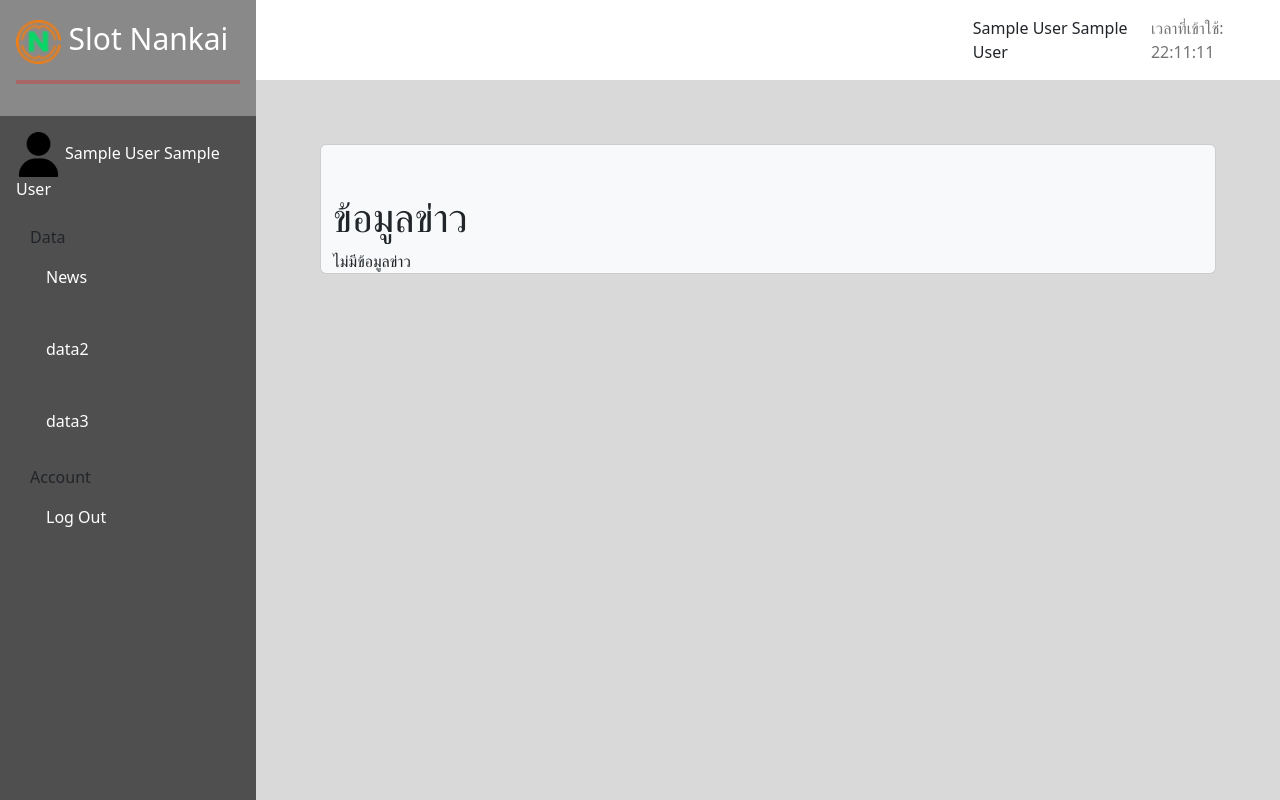
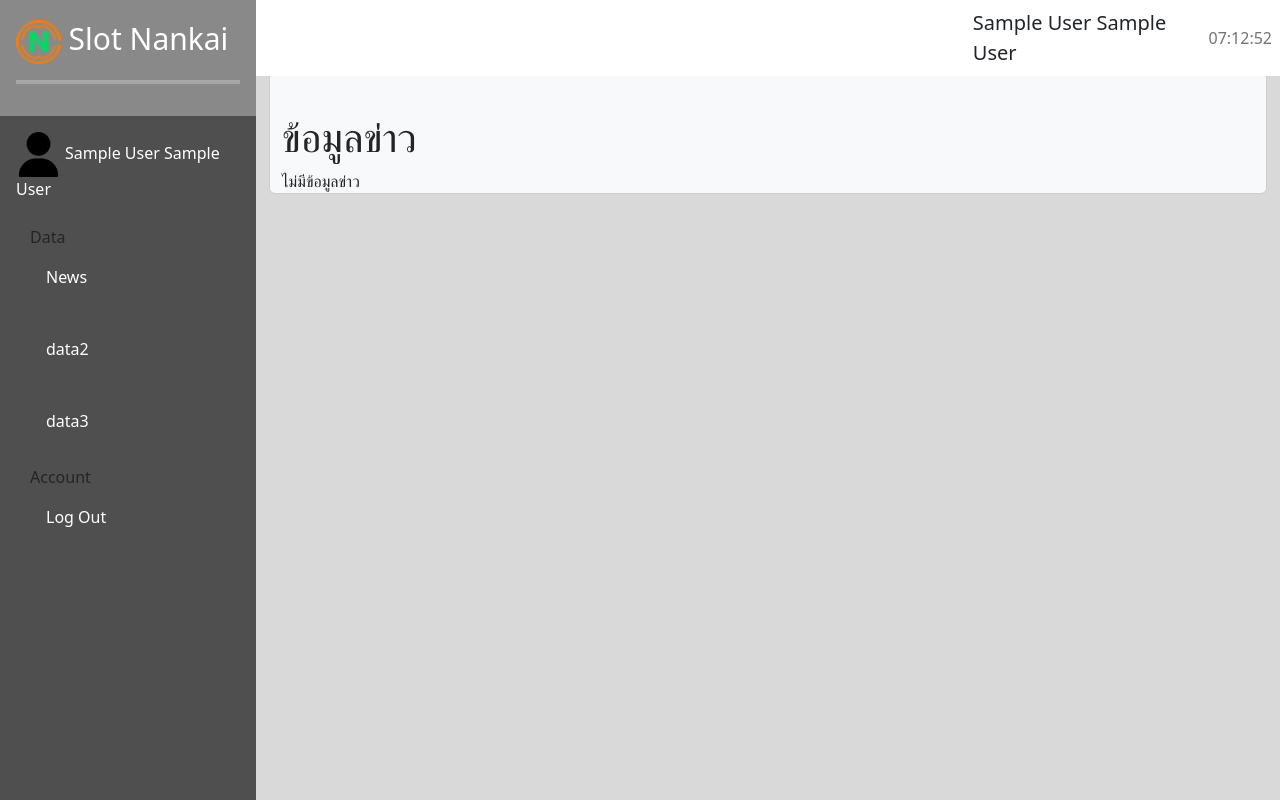
Before and after one commit to Tanakorn1/SNK_Project, a PHP site: page /index.php?page=home in a window 1280 px wide. Run offline with PHP 8.4, Linux system fonts and the light colour scheme; the visitor is signed in with stand-in values (Sample User, id 1); data that the repository does not hold is empty; some libraries are stand-ins or nearby versions.

Commit message:
fix navbar

```diff
--- a/component/navbar.php
+++ b/component/navbar.php
@@ -25,17 +25,12 @@
             <hr class="horizontal-line">
         </a>
 
-        <!-- <div class="sidebar_a"> -->
-
         <div class="info">
             <a class="d-block">
                 <img src="./public/img/user.png" alt="" style="width: 20%;" class="brand-image img-circle elevation-3">
                 <?php echo $fname.' '.$lname ?> </a>
         </div>
-        <!-- <div class="user-panel mt-3 pb-3 mb-3 d-flex">
 
-        </div> -->
-        <!-- </div> -->
 
 
             <nav class="mt-2">
@@ -53,7 +48,7 @@
                             <p>data2</p>
                         </a>
                     </li>
-                <!-- <li class="nav-header">ข้อมูลข่าว</li> -->
+
                     <li class="nav-item">
                         <a href="../newsfeed/newsfeed.php" class="nav-link">
                             <i class="nav-icon fas fa-user-cog"></i>
@@ -75,16 +70,16 @@
 
 
     <div id="content">
-        <nav class="main-header navbar navbar-expand navbar-white navbar-light">
+        <nav class="main-header navbar navbar-expand  navbar-light">
             <ul class="navbar-nav" style="padding-left: 70%;">
                 <li class="nav-item">
-                    <a><?php echo $fname, " ", $lname; ?></a>
+                    <a style="font-size: 20px;" ><?php echo $fname, " ", $lname; ?></a>
                 </li>
             </ul>
 
             <ul class="navbar-nav ml-auto ">
                 <li class="nav-item d-md-block d-none">
-                    <a class="nav-link" id="elapsed-time"></a>
+                    <a class="nav-link" id="realtime-clock"></a>
                 </li>
             </ul>
         </nav>
@@ -100,34 +95,12 @@
             const hours = currentTime.getHours().toString().padStart(2, '0');
             const minutes = currentTime.getMinutes().toString().padStart(2, '0');
             const seconds = currentTime.getSeconds().toString().padStart(2, '0');
-            realtimeClockElement.textContent = `RealTime: ${hours}:${minutes}:${seconds}`;
+            realtimeClockElement.textContent = ` ${hours}:${minutes}:${seconds}`;
         }, 1000); // อัปเดตทุก 1 วินาที
     }
 
-    // Function to update and display elapsed time
-    function updateElapsedTime() {
-        const elapsedTimeElement = document.getElementById('elapsed-time');
 
-        setInterval(() => {
-            if (<?php echo isset($_SESSION['login_time']) ? 'true' : 'false'; ?>) {
-                const loginTime = new Date(
-                    <?php echo isset($_SESSION['login_time']) ? $_SESSION['login_time'] * 1000 : '0'; // Multiply by 1000 to convert to milliseconds ?>
-                );
-                const currentTime = new Date();
-                const elapsedTimeMilliseconds = currentTime - loginTime;
-                const elapsedTimeHours = Math.floor(elapsedTimeMilliseconds / (1000 * 60 * 60));
-                const elapsedTimeMinutes = Math.floor((elapsedTimeMilliseconds % (1000 * 60 * 60)) / (1000 *
-                    60));
-                const elapsedTimeSeconds = Math.floor((elapsedTimeMilliseconds % (1000 * 60)) / 1000);
-                elapsedTimeElement.textContent =
-                    `เวลาที่เข้าใช้: ${elapsedTimeHours.toString().padStart(2, '0')}:${elapsedTimeMinutes.toString().padStart(2, '0')}:${elapsedTimeSeconds.toString().padStart(2, '0')}`;
-            }
-        }, 1000); // อัปเดตทุก 1 วินาที
-    }
-
-    // Call the functions to update and display the login time, RealTime clock, and elapsed time
     updateRealTimeClock();
-    updateElapsedTime();
     </script>
 
 
--- a/public/Css/styles.css
+++ b/public/Css/styles.css
@@ -32,14 +32,23 @@
     background-color: #8a8989;
     color: white;
 }
-#content{
-    margin-left: 20%;
-}
-div.content{
-    margin-top: 5%;
-    margin-left: 25%;
-    margin-right: 5%;
-}
+#content {
+    position: fixed;
+    right: 0;
+    top: 0;
+    height: 20%;
+    width: 80%;
+    padding: 0;
+    z-index: 1;
+  }
+
+  div.content {
+    padding-top: 5%;
+    margin-left: 21%;
+    margin-right: 1%;
+    z-index: 0;
+  }
+
 .navbar {
     background-color: rgb(255, 255, 255);
 }
@@ -47,5 +56,5 @@ div.content{
     background-color: #D9D9D9;
 }
 .horizontal-line {
-    border: 2px solid red; /* กำหนดสีและหนาของเส้น */
+    border: 2px solid rgb(255, 255, 255); /* กำหนดสีและหนาของเส้น */
 }
```
Also changed, not shown: pages/home.php (+2 -6 lines). Lines whose indentation alone changed are shown as unchanged.
